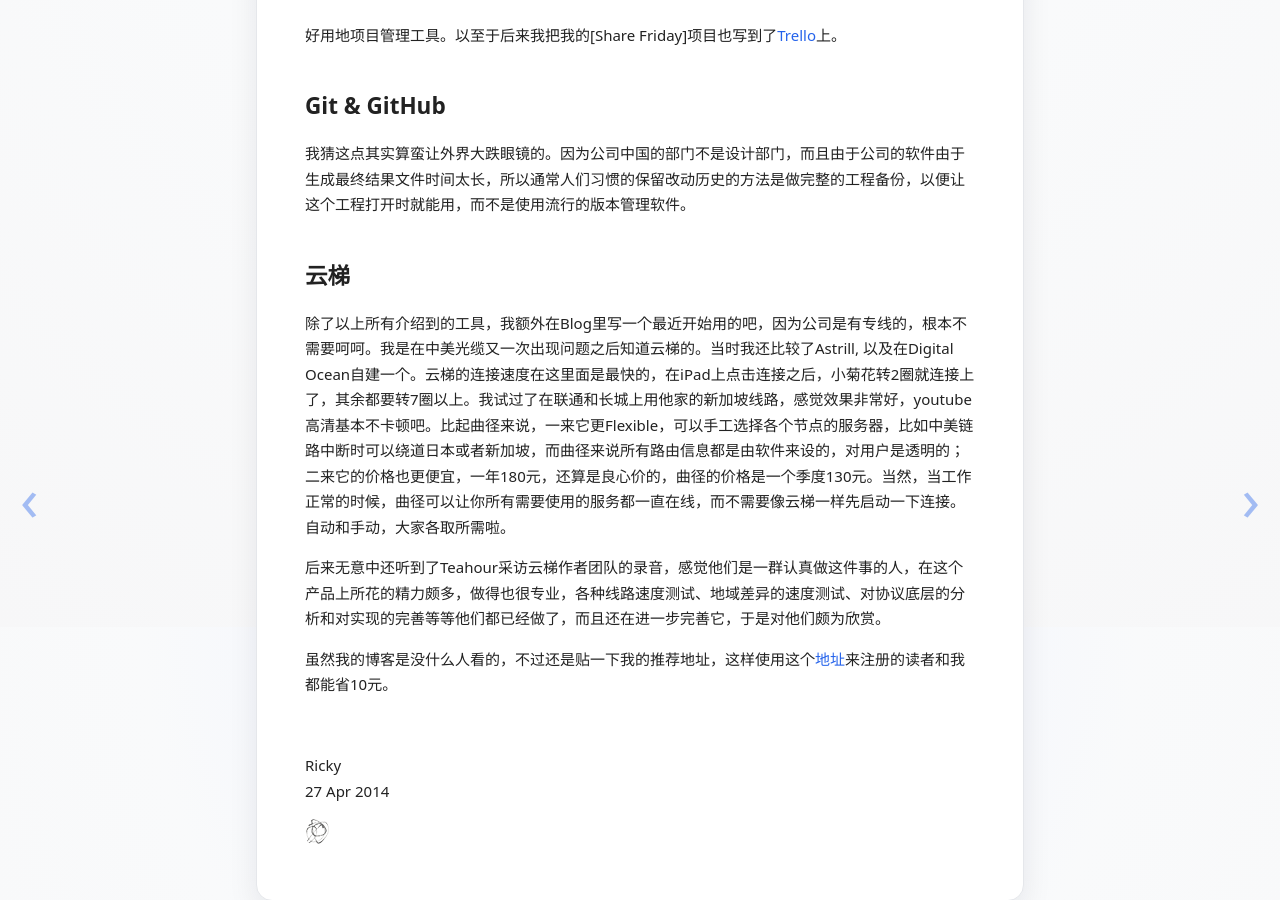
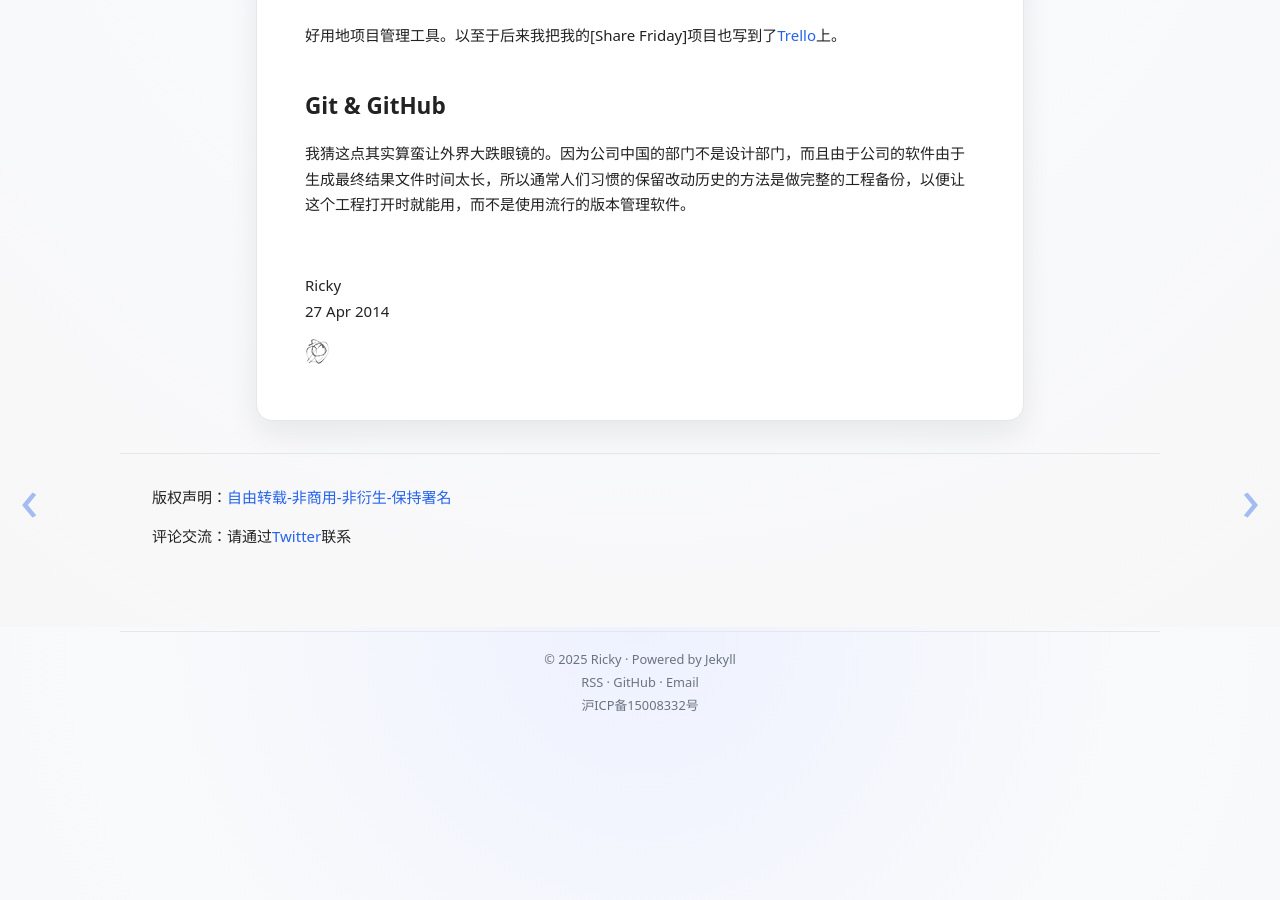
Before and after one commit to imrickysu/imrickysu.github.io, a Jekyll site: the page built from _posts/2014-04-27-share-recently.markdown, in a window 1280 px wide and 900 px high, scrolled down 1173 px. Built offline with Jekyll 4.4.1, drawn with Linux system fonts in a browser that asks for light colours; after the commit the page ends 1954 px from its top, so only the background shows below that.

Commit message:
Update post: share-recently

```diff
--- a/_posts/2014-04-27-share-recently.markdown
+++ b/_posts/2014-04-27-share-recently.markdown
@@ -28,10 +28,3 @@ Markdown我很早在用，这个Wordpress也用了支持Markdown的插件，这
 
 ## Git & GitHub
 我猜这点其实算蛮让外界大跌眼镜的。因为公司中国的部门不是设计部门，而且由于公司的软件由于生成最终结果文件时间太长，所以通常人们习惯的保留改动历史的方法是做完整的工程备份，以便让这个工程打开时就能用，而不是使用流行的版本管理软件。
-
-## 云梯
-除了以上所有介绍到的工具，我额外在Blog里写一个最近开始用的吧，因为公司是有专线的，根本不需要呵呵。我是在中美光缆又一次出现问题之后知道云梯的。当时我还比较了Astrill, 以及在Digital Ocean自建一个。云梯的连接速度在这里面是最快的，在iPad上点击连接之后，小菊花转2圈就连接上了，其余都要转7圈以上。我试过了在联通和长城上用他家的新加坡线路，感觉效果非常好，youtube高清基本不卡顿吧。比起曲径来说，一来它更Flexible，可以手工选择各个节点的服务器，比如中美链路中断时可以绕道日本或者新加坡，而曲径来说所有路由信息都是由软件来设的，对用户是透明的；二来它的价格也更便宜，一年180元，还算是良心价的，曲径的价格是一个季度130元。当然，当工作正常的时候，曲径可以让你所有需要使用的服务都一直在线，而不需要像云梯一样先启动一下连接。自动和手动，大家各取所需啦。
-
-后来无意中还听到了Teahour采访云梯作者团队的录音，感觉他们是一群认真做这件事的人，在这个产品上所花的精力颇多，做得也很专业，各种线路速度测试、地域差异的速度测试、对协议底层的分析和对实现的完善等等他们都已经做了，而且还在进一步完善它，于是对他们颇为欣赏。
-
-虽然我的博客是没什么人看的，不过还是贴一下我的推荐地址，这样使用这个[地址](http://yuntiref.com/?r=32019b7f903492df)来注册的读者和我都能省10元。
```
